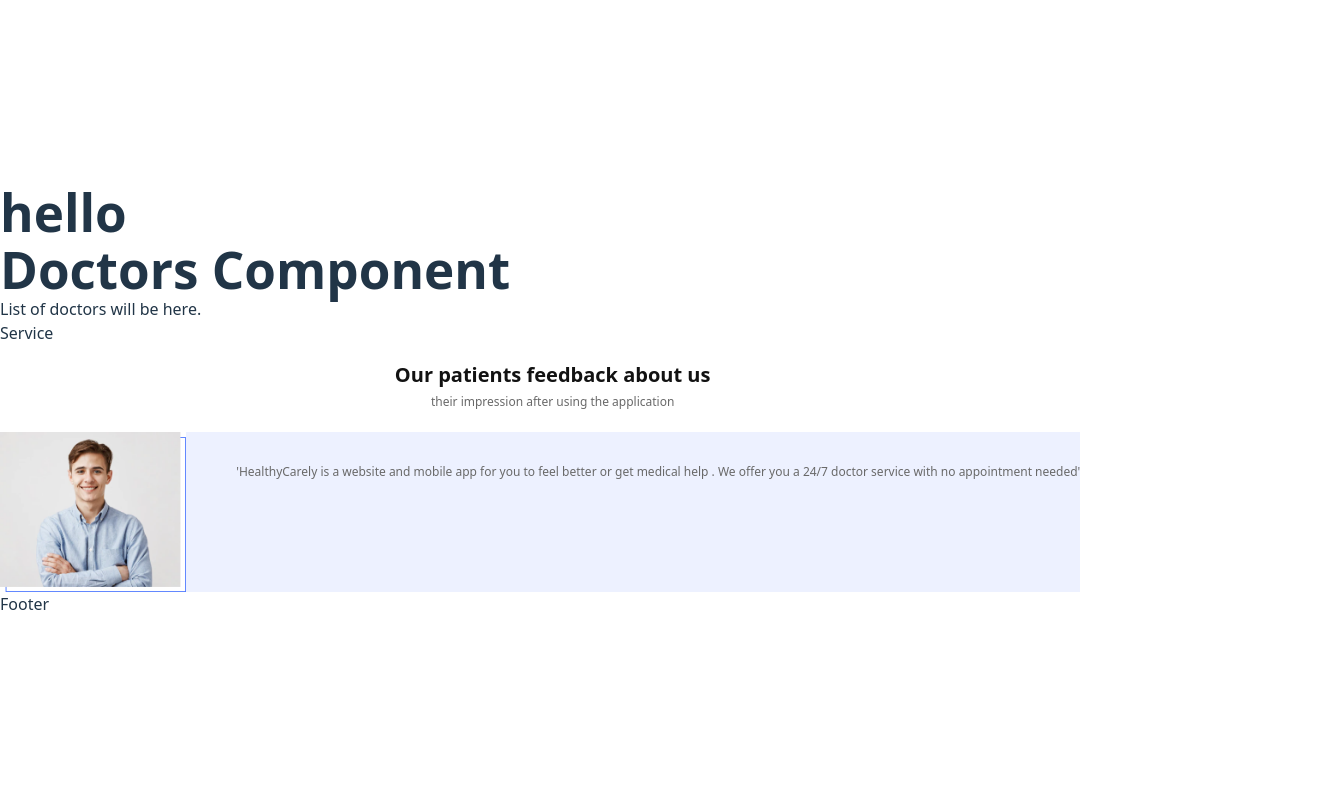
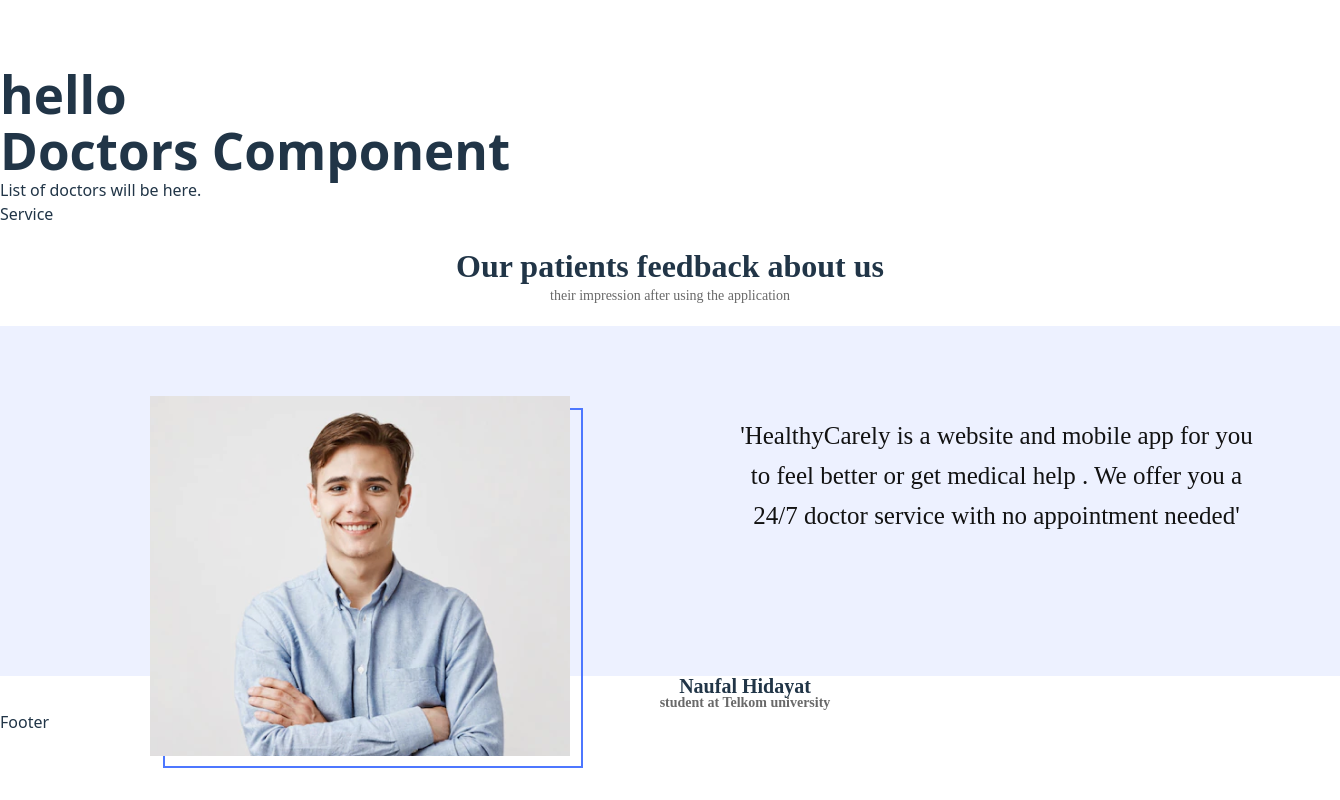
Before and after one commit to El-natty/HealthyCarely, a React (Vite) app: page / in a window 1280 px wide. Shown: the whole page, 1340 px wide, since content can reach past the window. Built offline with nearby package versions, Linux system fonts and the light colour scheme.

Commit message:
review design

```diff
--- a/src/components/Review.css
+++ b/src/components/Review.css
@@ -9,46 +9,148 @@
 
 }
 .review h1{
-    font-size: 20px;
+    /* font-size: 20px;
     font-family: system-ui, -apple-system, BlinkMacSystemFont, 'Segoe UI', Roboto, Oxygen, Ubuntu, Cantarell, 'Open Sans', 'Helvetica Neue', sans-serif;
     line-height: 20px;
     letter-spacing: 1.5;
     text-align: center;
     color: #121212;
     font-weight: 700px;
-    padding-bottom: 7px;
+    padding-bottom: 7px; */
+    font-family: Manrope;
+    font-weight: 700;
+    font-style: Bold;
+    font-size: 32px;
+    leading-trim: NONE;
+    line-height: 40px;
+    letter-spacing: 1.5%;
+    text-align: center;
+    width: 500;
+    height: 40;
+    top: 3123px;
+    left: 470px;
+    angle: 0 deg;
+    opacity: 1;
+
+
 }
 .review p{
-    font-family: system-ui, -apple-system, BlinkMacSystemFont, 'Segoe UI', Roboto, Oxygen, Ubuntu, Cantarell, 'Open Sans', 'Helvetica Neue', sans-serif;
+    /* font-family: system-ui, -apple-system, BlinkMacSystemFont, 'Segoe UI', Roboto, Oxygen, Ubuntu, Cantarell, 'Open Sans', 'Helvetica Neue', sans-serif;
     font-weight: 400px;
     font-style: regular;
     font-size: 12px;
     line-height: 20px;
     letter-spacing: 1.5;
     text-align: center;
+    color: #696969; */
+    width: 288;
+    height: 20;
+    top: 3174px;
+    left: 576px;
+    angle: 0 deg;
+    opacity: 1;
+    font-family: Manrope;
+    font-weight: 400;
+    font-style: Regular;
+    font-size: 14px;
+    leading-trim: NONE;
+    line-height: 20px;
+    letter-spacing: 1.5%;
+    text-align: center;
     color: #696969;
+
+
 }
 .review-heading{
     background-color: white;
     padding: 20px;
 
 }
-.review-text{
-
-    height: 160px;
+.review-content{
+    /* width: 85%;
+    height: 350px; */
+    width: 1340px;
+    height: 350px;
     display: flex;
-    margin-right:25px;
-    background-color: white;
+    background-color:#edf1ff;
 
 
 
 }
-.review-text p{
-    padding-left: 50px;
-    padding-top: 30px;
-    background-color: #edf1ff;
-
+.review-content p{
+    /* width: 533px;
+    height: 160px;
+    padding-left: 150px;
+    font-family: system-ui, -apple-system, BlinkMacSystemFont, 'Segoe UI', Roboto, Oxygen, Ubuntu, Cantarell, 'Open Sans', 'Helvetica Neue', sans-serif;
+    font-weight: 4000;
+    font-style: regular;
+    size: 25px;
+    line-height: 40px;
+    letter-spacing: 3%;
+    color: #121212; */
+    font-family: Manrope;
+    font-weight: 400;
+    font-style: Regular;
+    font-size: 25px;
+    leading-trim: NONE;
+    line-height: 40px;
+    letter-spacing: 3%;
+    width: 1340;
+    height: 573;
+    top: 3123px;
+    angle: 0 deg;
+    opacity: 1;
+    margin-left: 150px;
+    margin-right: 80px;
+    margin-top: 90px;
+    color: #121212;
+;
 
 
 
 }
+
+.review-content .reviewer-img{
+    padding-left: 150px;
+    padding-top: 70px;
+    width: 433px;
+    height: 372px;
+
+}
+.reviewer{
+
+}
+.reviewer h1{
+    width: 149;
+    height: 20;
+    top: 3638px;
+    left: 728px;
+    angle: 0 deg;
+    opacity: 1;
+    font-family: Manrope;
+    font-weight: 700;
+    font-style: Bold;
+    font-size: 20px;
+    leading-trim: NONE;
+    line-height: 20px;
+    letter-spacing: 3%;
+    margin-left: 150px;
+
+}
+.reviewer p{
+    width: 208;
+    height: 14;
+    top: 3672px;
+    left: 728px;
+    angle: 0 deg;
+    opacity: 1;
+    font-family: Manrope;
+    font-weight: 700;
+    font-style: Bold;
+    font-size: 14px;
+    leading-trim: NONE;
+    line-height: 14px;
+    letter-spacing: 3%;
+    margin-left: 150px;
+
+}
--- a/src/components/Review.jsx
+++ b/src/components/Review.jsx
@@ -13,13 +13,17 @@ const Review = () => {
             <p>their impression after using the application</p>
         </div>
 
-        <div className='review-text'>
-             <img src={Group} className='reviewer-img'/>
-            <p>'HealthyCarely is a website and  mobile app for you
+        <div className='review-content'>
+             <img src={Group} width={100} className='reviewer-img' />
+            <p id='review-p'>'HealthyCarely is a website and  mobile app for you
                 to feel better  or get medical help .
                 We offer you a 24/7 doctor service
                 with no appointment needed'</p>
 
+        </div>
+        <div className='reviewer'>
+          <h1>Naufal Hidayat</h1>
+          <p>student at Telkom university</p>
         </div>
 
     </div>
```
